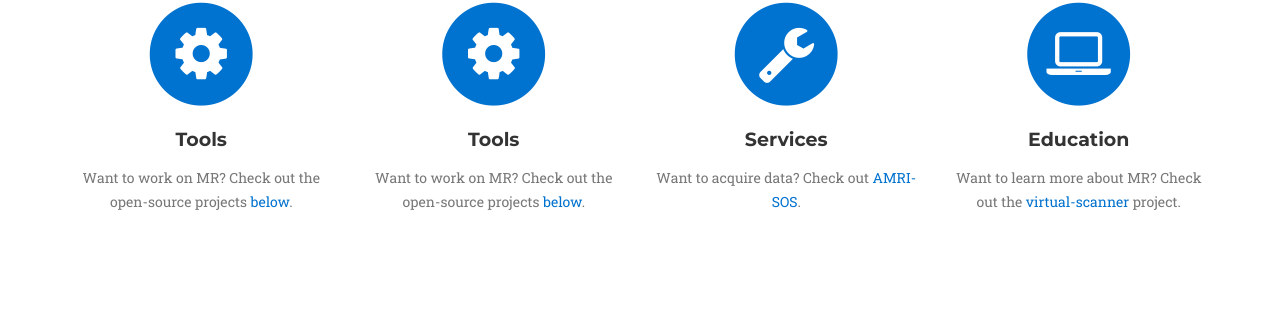
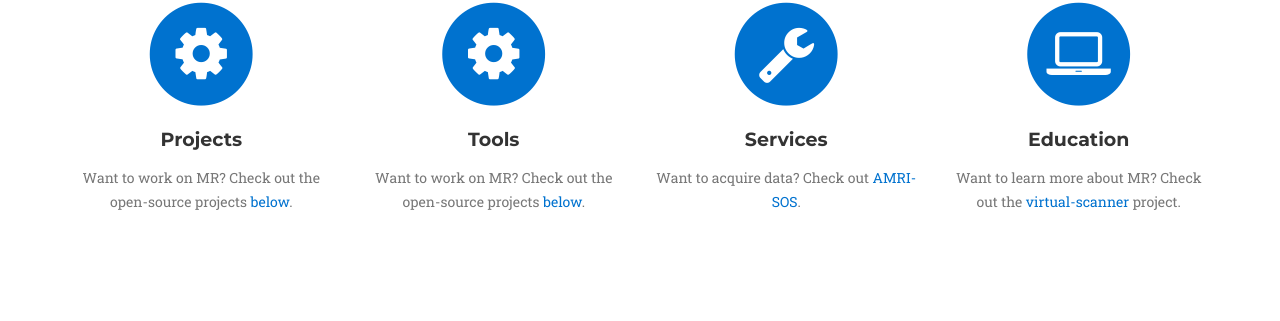
Before and after one commit to imr-framework/imr-framework.github.io, a Jekyll site: the page built from index.html, in a window 1280 px wide and 900 px high, scrolled down 1034 px. Shown: the part 132-453 px from the top of the window. Built offline with Jekyll 4.4.1, drawn with Linux system fonts in a browser that asks for light colours; some web fonts are replaced.

Commit message:
Update focus.html

```diff
--- a/_includes/focus.html
+++ b/_includes/focus.html
@@ -13,7 +13,7 @@
                         <i class="fa fa-circle fa-stack-2x text-primary"></i>
                         <i class="fa fa-cog fa-stack-1x fa-inverse"></i>
                       </span>
-                    <h4 class="service-heading">Tools</h4>
+                    <h4 class="service-heading">Projects</h4>
                     <p class="text-muted">Want to work on MR? Check out the open-source projects <a class="page-scroll" href="#portfolio">below</a>.</p>
                 </div>
                 <div class="col-md-3">
```
